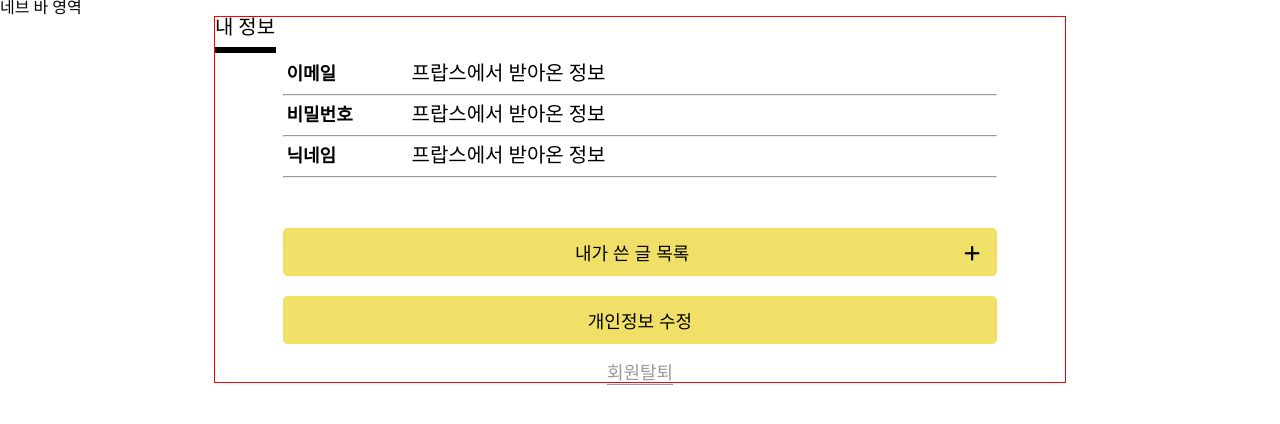
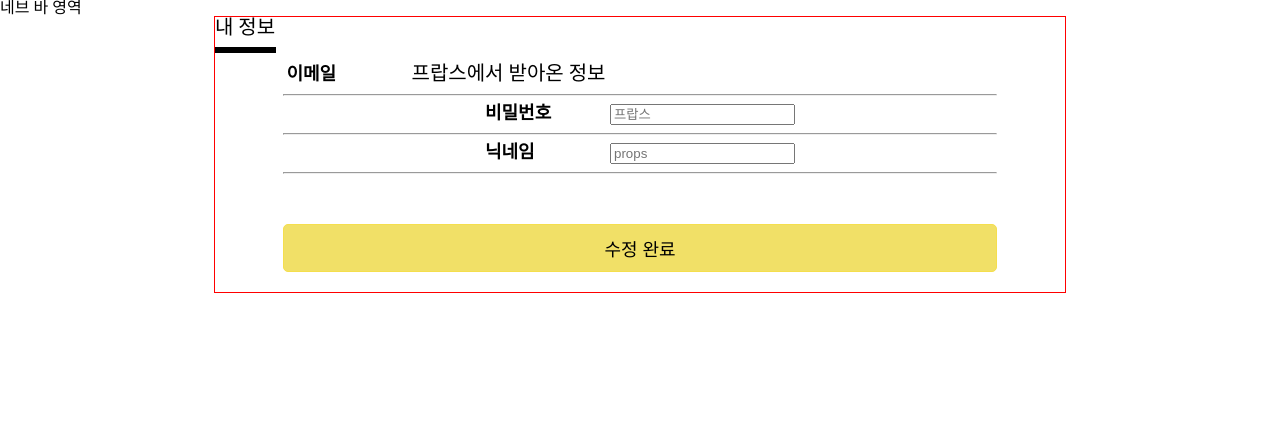
Before and after one commit to dddtttt000/MuggerBar-1, a React (Create React App) app in the folder client/: page /mypage in a window 1280 px wide. Both pictures are taken after a click on the button "개인정보 수정". Shown: the top 424 px of the page. Built offline with nearby package versions, Linux system fonts and the light colour scheme.

Commit message:
Feat : Add mypage userinfo update

```diff
--- a/client/src/App.css
+++ b/client/src/App.css
@@ -183,6 +183,7 @@ body {
   border-radius: 5px;
   font-size: 18px;
   cursor: pointer;
+  z-index: 0;
 }
 
 .btn-wrap {
@@ -204,10 +205,24 @@ body {
 }
 
 .mylist-wrap {
+  z-index: 1;
+  padding: 10px;
   width: 714px;
   border: 1px solid red;
   position: relative;
   right: 286px;
+  background-color: #f4f4f4;
+}
+
+.mylist-wrap > ul > li > a {
+  position: relative;
+  right: 230px;
+  text-decoration: none;
+  color: #000;
+}
+
+.list {
+  display: none;
 }
 
 /* http://meyerweb.com/eric/tools/css/reset/
--- a/client/src/components/Mylist.js
+++ b/client/src/components/Mylist.js
@@ -1,12 +1,18 @@
-import React from "react";
+import React, { useState } from "react";
 
 function Mylist() {
+  const [recipeList, setRecipeList] = useState("");
+  const [hasLists, setHasLists] = useState(false);
+
+  const hasListsHandler = () => {
+    setHasLists(true);
+  };
   return (
     <div>
       <div className="mylist-wrap">
         <ul>
           <li>
-            <a href="#1">여기에 글 목록이 나옵니다.</a>
+            <a href="#1">- 여기에 글 목록이 나옵니다.</a>
           </li>
           <li>
             <a href="#2">여기에 글 목록이 나옵니다.</a>
--- a/client/src/pages/Mypage.js
+++ b/client/src/pages/Mypage.js
@@ -2,8 +2,30 @@ import React, { useState } from "react";
 import Mylist from "../components/Mylist";
 
 function Mypage(props) {
-  const [hasLists, setHasLists] = useState(false);
   const [isOpen, setIsOpen] = useState(false);
+  const [showModal, setShowModal] = useState(false);
+  const [clickToEdit, setClickToEdit] = useState(true);
+  const [userinfo, setuserinfo] = useState({
+    password: "",
+    nickname: "",
+  });
+
+  const handleUpdate = () => {
+    // TODO: 유저 정보를 서버에 업데이트 요청하고, 성공한 경우 history.push("/")
+  };
+
+  const handleInputValue = (key) => (e) => {
+    setuserinfo({ ...userinfo, [key]: e.target.value });
+  };
+
+  console.log("userinfo ??? ", userinfo);
+
+  const clickToEditHandler = () => {
+    setClickToEdit(!clickToEdit);
+  };
+  const showModalHandler = () => {
+    setShowModal(!showModal);
+  };
 
   const openHandler = () => {
     setIsOpen(!isOpen);
@@ -25,14 +47,36 @@ function Mypage(props) {
             </div>
             <hr></hr>
             <span className="myinfo">비밀번호</span>
+            {clickToEdit ? (
               <span className="myinfo-props">프랍스에서 받아온 정보</span>
+            ) : (
+              <input
+                type="password"
+                className=""
+                placeholder="프랍스"
+                onChange={handleInputValue("password")}
+              ></input>
+            )}
             <hr></hr>
             <span className="myinfo">닉네임</span>
+            {clickToEdit ? (
               <span className="myinfo-props">프랍스에서 받아온 정보</span>
+            ) : (
+              <input
+                type="text"
+                className=""
+                placeholder="props"
+                onChange={handleInputValue("nickname")}
+              ></input>
+            )}
             <hr></hr>
             <div className="btn-wrap">
               <div>
-                <button type="button" className="my-btn" onClick={openHandler}>
+                <button
+                  type="button"
+                  className={clickToEdit ? "my-btn" : "list"}
+                  onClick={openHandler}
+                >
                   내가 쓴 글 목록
                   <span id="plus">
                     {isOpen ? (
@@ -48,23 +92,35 @@ function Mypage(props) {
                   </span>
                 </button>
               </div>
+              {clickToEdit ? (
                 <div>
                   <button
                     type="button"
                     className="my-btn"
-                  onClick={() => console.log("인풋창으로 바껴야함")}
+                    onClick={clickToEditHandler}
                   >
-                  개인정보 수정
+                    <p>개인정보 수정</p>
                   </button>
                 </div>
+              ) : (
                 <div>
-                <p
-                  className="getout"
-                  onClick={() => console.log("모달팝업해야함")}
+                  <button
+                    type="submit"
+                    className="my-btn"
+                    onClick={handleUpdate}
                   >
+                    <p>수정 완료</p>
+                  </button>
+                </div>
+              )}
+              {clickToEdit ? (
+                <div>
+                  <p className="getout" onClick={showModalHandler}>
                     회원탈퇴
                   </p>
+                  {showModal ? "모달창이 뜬다!" : null}
                 </div>
+              ) : null}
             </div>
           </div>
         </div>
```
Also changed, not shown: client/src/dummy/recipelist.js (added). Lines whose indentation alone changed are shown as unchanged.
